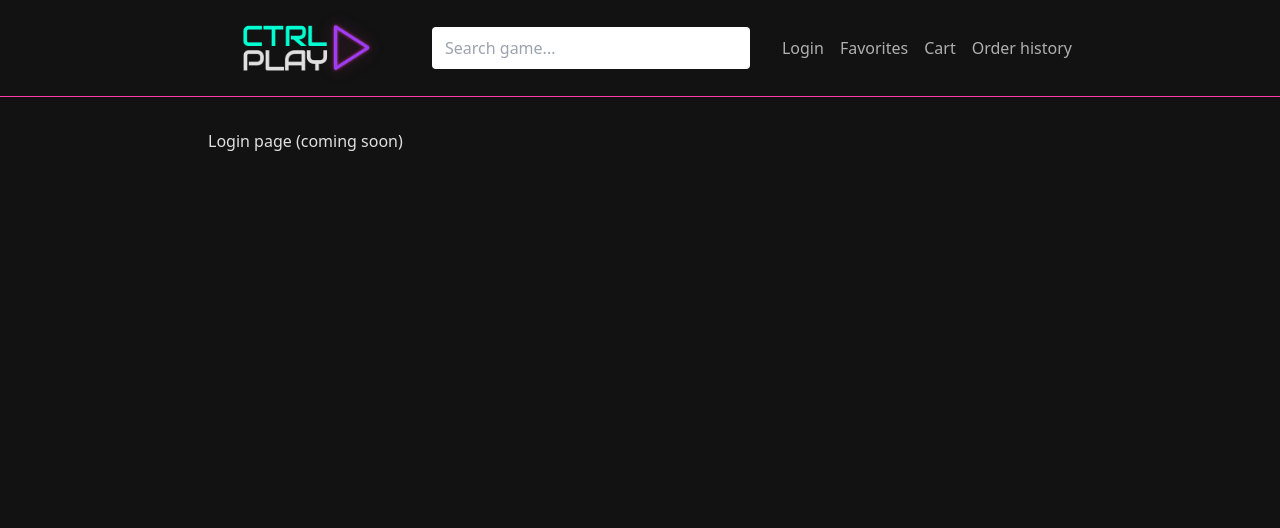
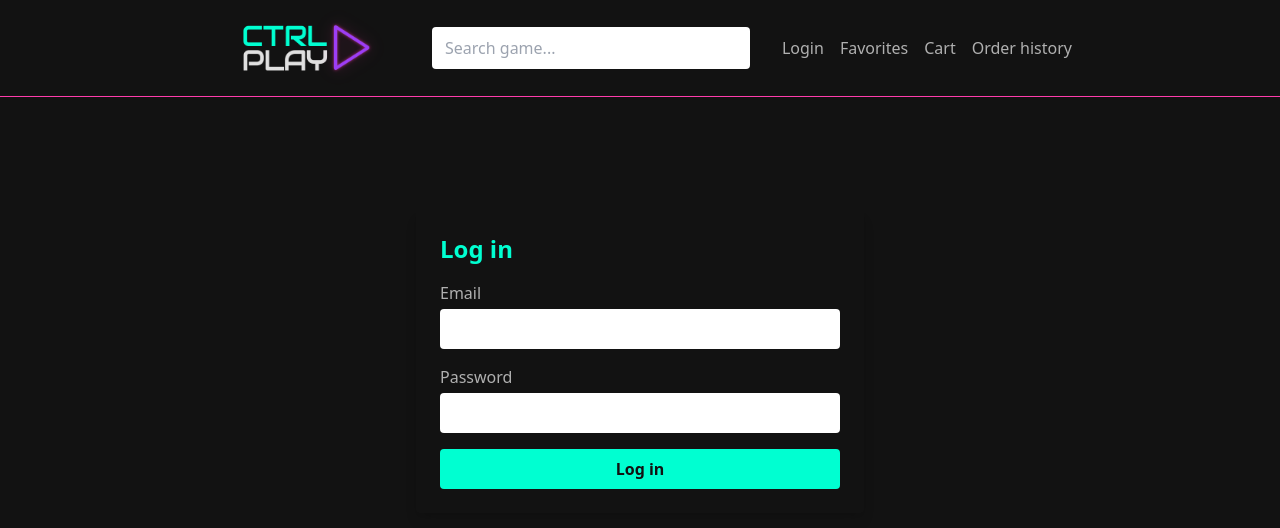
Before and after one commit to mariaMerethe/ctrlplay, a React (Vite) app: page /login in a window 1280 px wide. Shown: the top 528 px of the page. Built offline with nearby package versions, Linux system fonts and the light colour scheme.

Commit message:
Login sidan skapad

```diff
--- a/src/App.jsx
+++ b/src/App.jsx
@@ -3,6 +3,7 @@ import Header from "./Header"
 import GameList from "./GameList"
 import Home from './Home'
 import GameDetails from './GameDetails'
+import Login from './Login'
 
 function App() {
   return (
@@ -12,7 +13,7 @@ function App() {
         <Routes>
           <Route path="/" element={<Home />} /> {/*visar Home.jsx som landningssida*/}
           <Route path="/games/:id" element={<GameDetails />} />
-          <Route path="/login" element={<div>Login page (coming soon)</div>} />
+          <Route path="/login" element={<Login />} />
           <Route path="/favorites" element={<div>Favorites (coming soon)</div>} />
           <Route path="/cart" element={<div>Cart (coming soon)</div>} />
           <Route path="/orders" element={<div>Order history (coming soon)</div>} />
--- /dev/null
+++ b/src/Login.jsx
@@ -0,0 +1,60 @@
+import { useState } from "react";
+import { useAuth } from "./context/AuthContext";
+import { useNavigate } from "react-router-dom";
+
+function Login () {
+    const [email, setEmail] = useState("");
+    const [password, setPassword] = useState("");
+    const { login } = useAuth();
+    const navigate = useNavigate();
+
+    const handleSubmit = (e) => {
+        e.preventDefault();
+
+        //här skulle man normalt validera mot en server
+        if (email.trim() && password.trim()) {
+            login(email) //vi använder email som "identitet"
+            navigate("/") //skicka användaren till startsidan
+        } else {
+            alert("Please enter both email and password");
+        }
+    };
+
+    return (
+        <section className=" text-text max-w-md mx-auto mt-20 p-6 bg-card rounded shadow-lg">
+            <h1 className="text-2xl font-bold mb-4 text-primary">Log in</h1>
+            <form onSubmit={handleSubmit} className="space-y-4">
+                <div>
+                    <label className="block text-subtext mb-1">Email</label>
+                    <input
+                        type="email"
+                        value={email}
+                        onChange={(e) => setEmail(e.target.value)}
+                        className="w-full px-3 py-2 rounded text-black"
+                        required
+                    />
+                </div>
+
+                <div>
+                    <label className="block text-subtext mb-1">Password</label>
+                    <input
+                        type="password"
+                        value={password}
+                        onChange={(e) => setPassword(e.target.value)}
+                        className="w-full px-2 py-2 rounded text-black"
+                        required
+                    />
+                </div>
+
+                <button
+                    type="submit"
+                    className="bg-primary text-background font-bold py-2 px-4 rounded hover:bg-accent transition w-full"
+                >
+                    Log in
+                </button>
+            </form>
+        </section>
+    );
+}
+
+export default Login;
```
